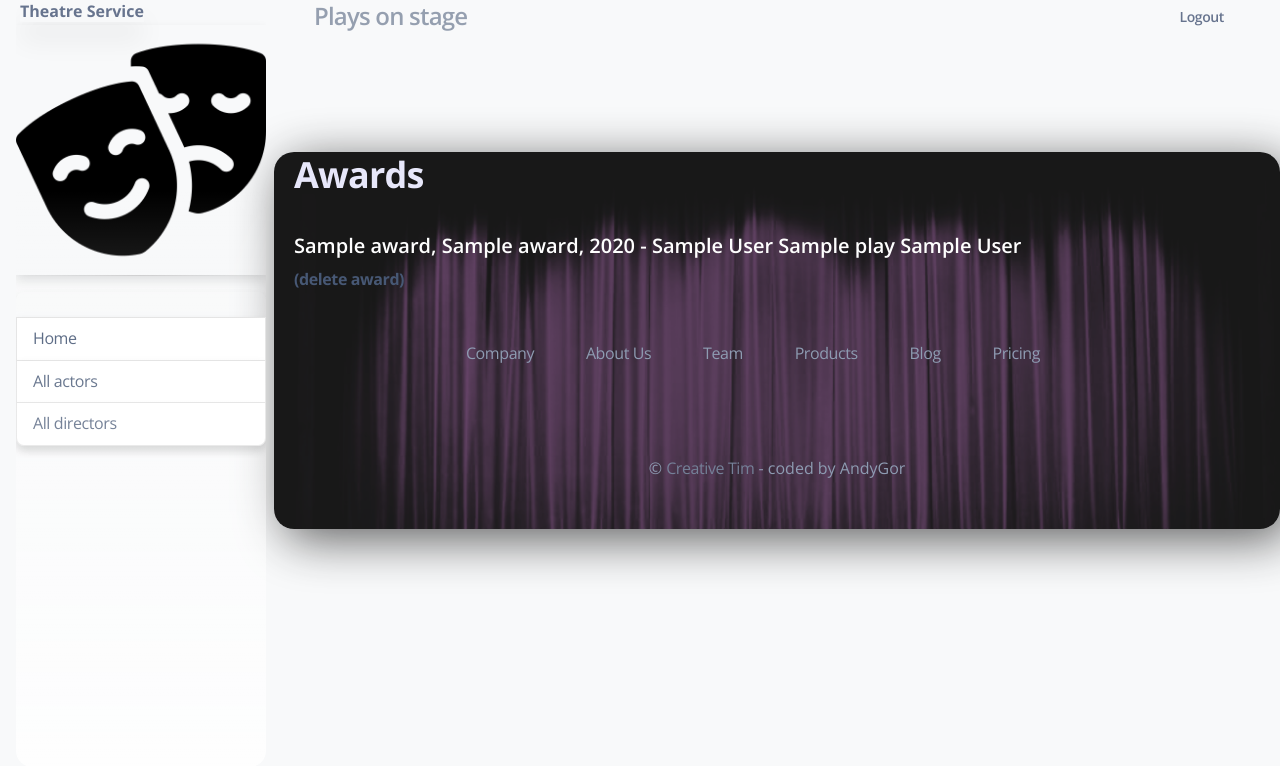
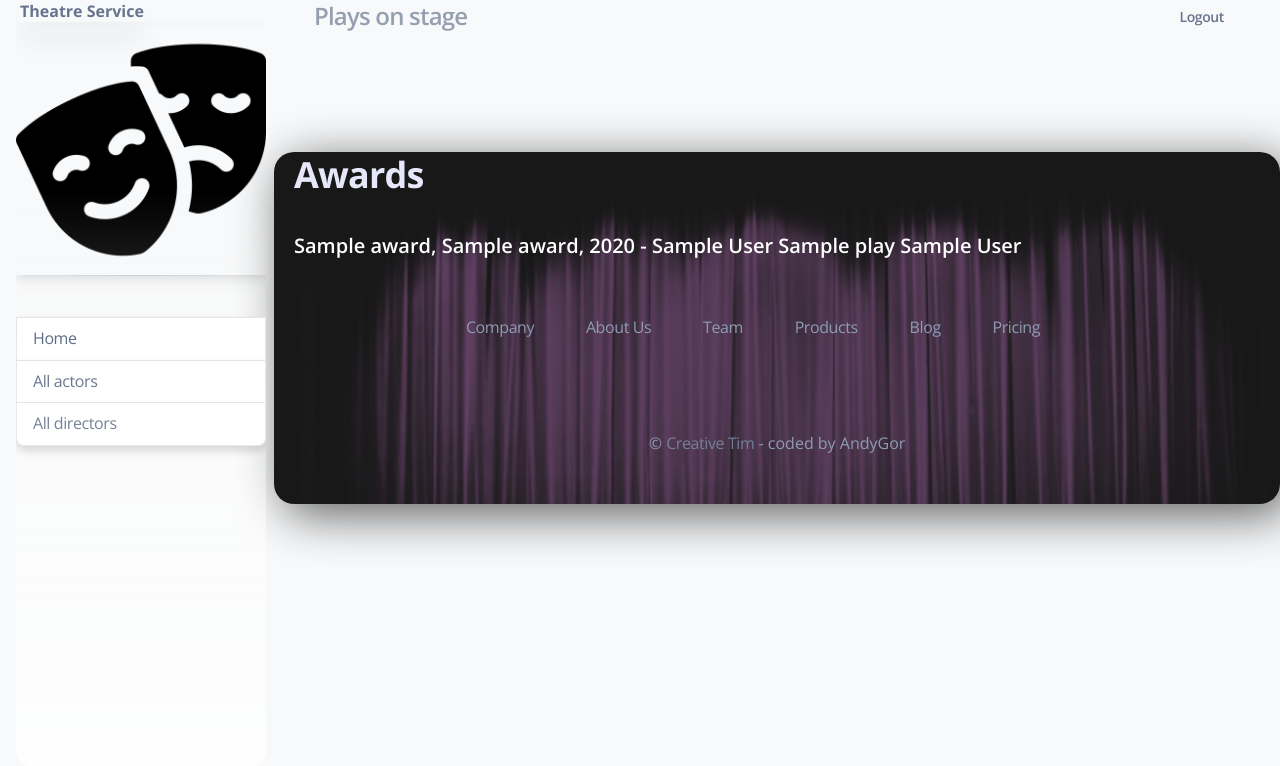
Before and after one commit to andy77andy/theatre, a Django app: page /awards/ in a window 1280 px wide. Shown: the part 17-783 px from the top of the page. Run offline with Django 4.2, Linux system fonts and the light colour scheme; a user stored in the database is signed in; tables that the repository leaves empty hold one stand-in row (values such as "Sample post"); some libraries are stand-ins or nearby versions.

Commit message:
"Edit award_list.html"

```diff
--- a/templates/backstage/award_list.html
+++ b/templates/backstage/award_list.html
@@ -14,7 +14,6 @@
                   {% if award.actor %} {{ award.actor.first_name }}  {{ award.actor.last_name }}{% endif %}
                   {% if award.play %} {{ award.play.name}} {% endif %}
                   {% if award.director %} {{ award.director}} {% endif %}</h5>
-              <div   class="form-inline"><a href="{% url "backstage:award-delete-from-list" pk=award.id %}">(delete award)</a></div>
             {% endfor %}
             {% else %}
             <p>There are no awards entered yet</p>
```
